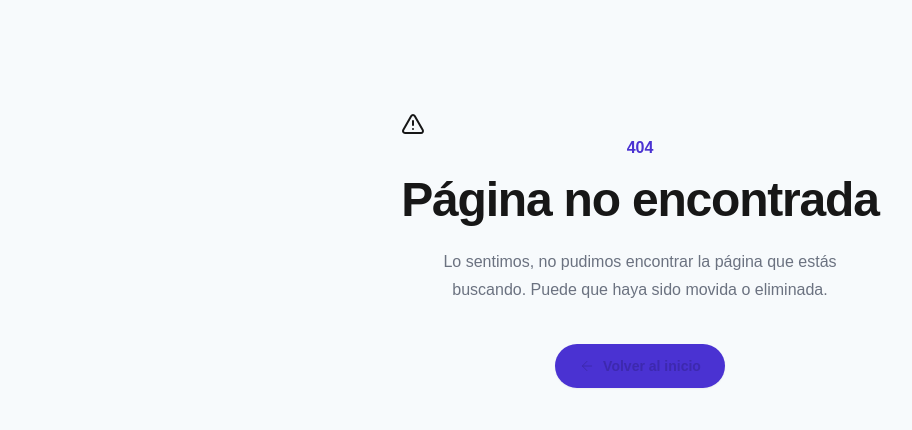
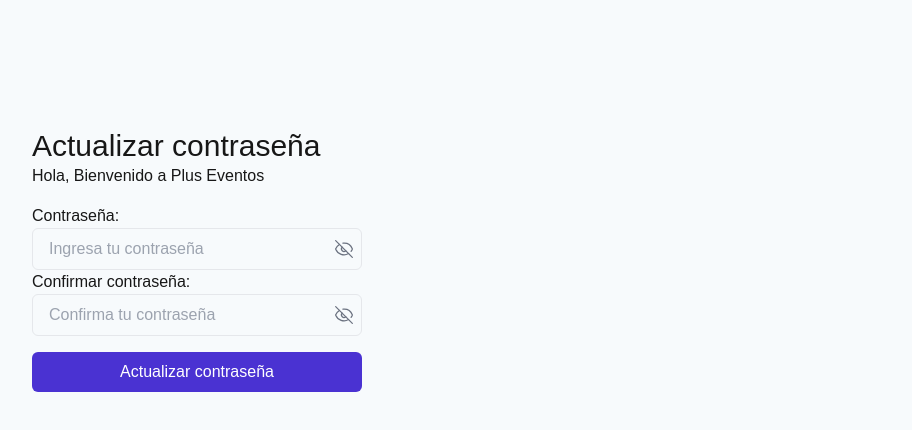
Before and after one commit to bisarroyo/ticket-saas, a Next.js app: page /reset-password in a window 1280 px wide. Before the commit this address had no page. Shown: the top 430 px of the page, without its empty margins (0-912 px from the left). Built offline with nearby package versions, Linux system fonts and the light colour scheme.

Commit message:
create pages for auth

```diff
--- /dev/null
+++ b/app/(auth-pages)/forgot-password/page.tsx
@@ -0,0 +1,64 @@
+'use client'
+import { useActionState } from 'react'
+import { forgotPassword } from '@/app/actions/authActions'
+
+import Input from '@/components/ui/input'
+import Button from '@/components/ui/button'
+import { Mail } from 'lucide-react'
+
+const Page = () => {
+  const [state, formAction, isPending] = useActionState(forgotPassword, {
+    success: false,
+    error: [{ type: '', message: '' }],
+    inputs: {
+      email: '',
+      fullname: '',
+      password: '',
+      passwordConfirm: ''
+    }
+  })
+  return (
+    <section className='container'>
+      <div className='flex flex-col items-start justify-center min-h-fit py-32 w-full md:max-w-[330px]'>
+        <h1 className='text-3xl'>Recuperar contraseña</h1>
+        <p className='mb-4'>Hola, Bienvenido a Plus Eventos</p>
+        <form
+          action={formAction}
+          className='flex flex-col items-start justify-center w-full'
+        >
+          <Input
+            label='Correo electrónico:'
+            id='email'
+            name='email'
+            type='email'
+            placeholder='nombre@email.com'
+            defaultValue={state?.inputs?.email}
+            required
+            error={state?.error}
+            icon={
+              <Mail
+                strokeWidth={1.5}
+                size='20'
+                color='var(--muted-foreground)'
+                className='absolute bottom-3 end-2'
+              />
+            }
+          />
+          <Button
+            text='Enviar link'
+            textLoading='Enviando...'
+            isPending={isPending}
+            type='submit'
+          />
+        </form>
+        {state?.success && (
+          <p className='text-success mt-4'>
+            Se ha enviado un correo con un link para recuperar tu contraseña
+          </p>
+        )}
+      </div>
+    </section>
+  )
+}
+
+export default Page
--- /dev/null
+++ b/app/(auth-pages)/reset-password/page.tsx
@@ -0,0 +1,59 @@
+'use client'
+import { useActionState } from 'react'
+import { resetPassword } from '@/app/actions/authActions'
+
+// UI components
+import InputPassword from '@/components/ui/password'
+import Button from '@/components/ui/button'
+
+const Page = () => {
+  const [state, formAction, isPending] = useActionState(resetPassword, {
+    success: false,
+    error: [{ type: '', message: '' }],
+    inputs: {
+      email: '',
+      fullname: '',
+      password: '',
+      passwordConfirm: ''
+    }
+  })
+  return (
+    <section className='container'>
+      <div className='flex flex-col items-start justify-center min-h-fit py-32 w-full md:max-w-[330px]'>
+        <h1 className='text-3xl'>Actualizar contraseña</h1>
+        <p className='mb-4'>Hola, Bienvenido a Plus Eventos</p>
+        <form
+          action={formAction}
+          className='flex flex-col items-start justify-center w-full'
+        >
+          <InputPassword
+            label='Contraseña:'
+            id='password'
+            name='password'
+            placeholder='Ingresa tu contraseña'
+            defaultValue={state?.inputs?.password}
+            required
+            error={state.error}
+          />
+          <InputPassword
+            label='Confirmar contraseña:'
+            id='passwordConfirm'
+            name='passwordConfirm'
+            placeholder='Confirma tu contraseña'
+            defaultValue={state?.inputs?.passwordConfirm}
+            required
+            error={state.error}
+          />
+          <Button
+            text='Actualizar contraseña'
+            textLoading='Actualizando...'
+            isPending={isPending}
+            type='submit'
+          />
+        </form>
+      </div>
+    </section>
+  )
+}
+
+export default Page
```
